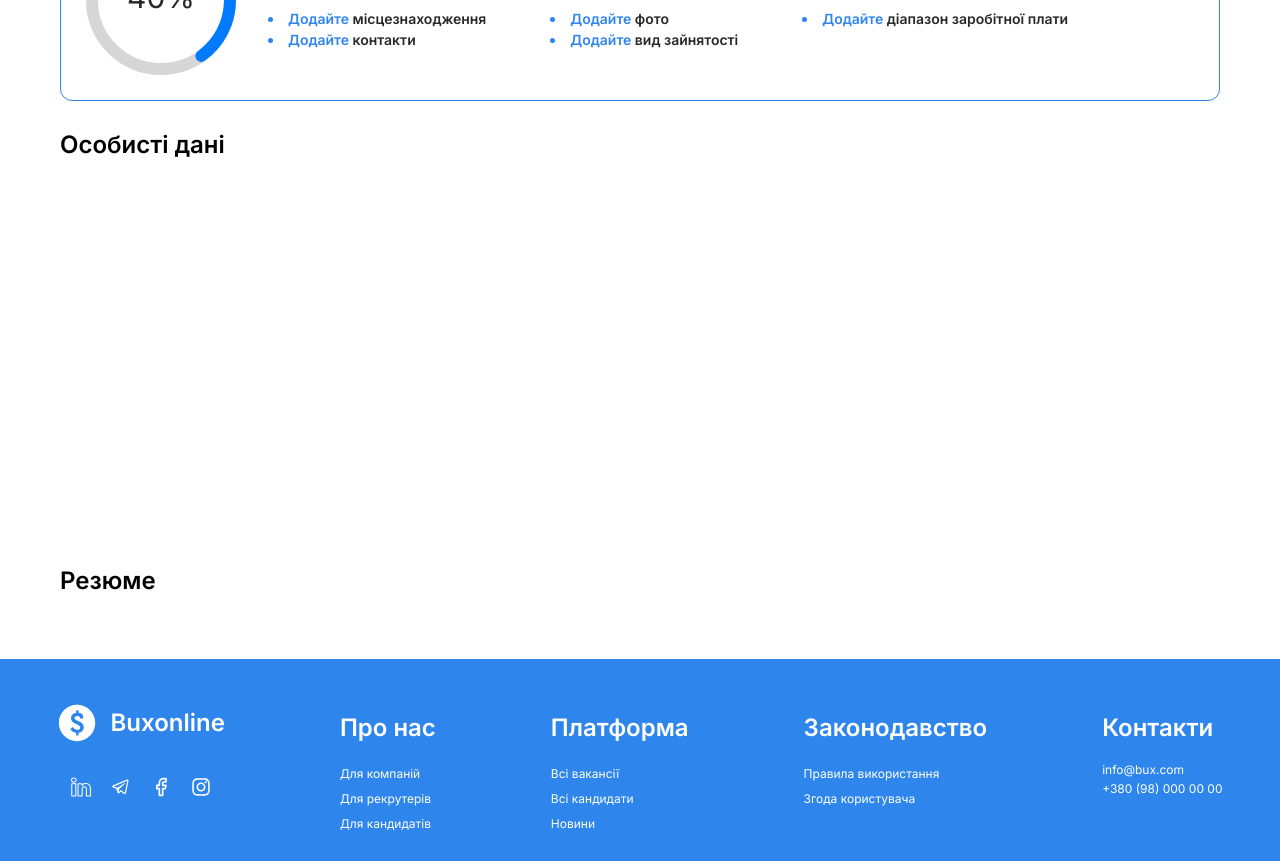
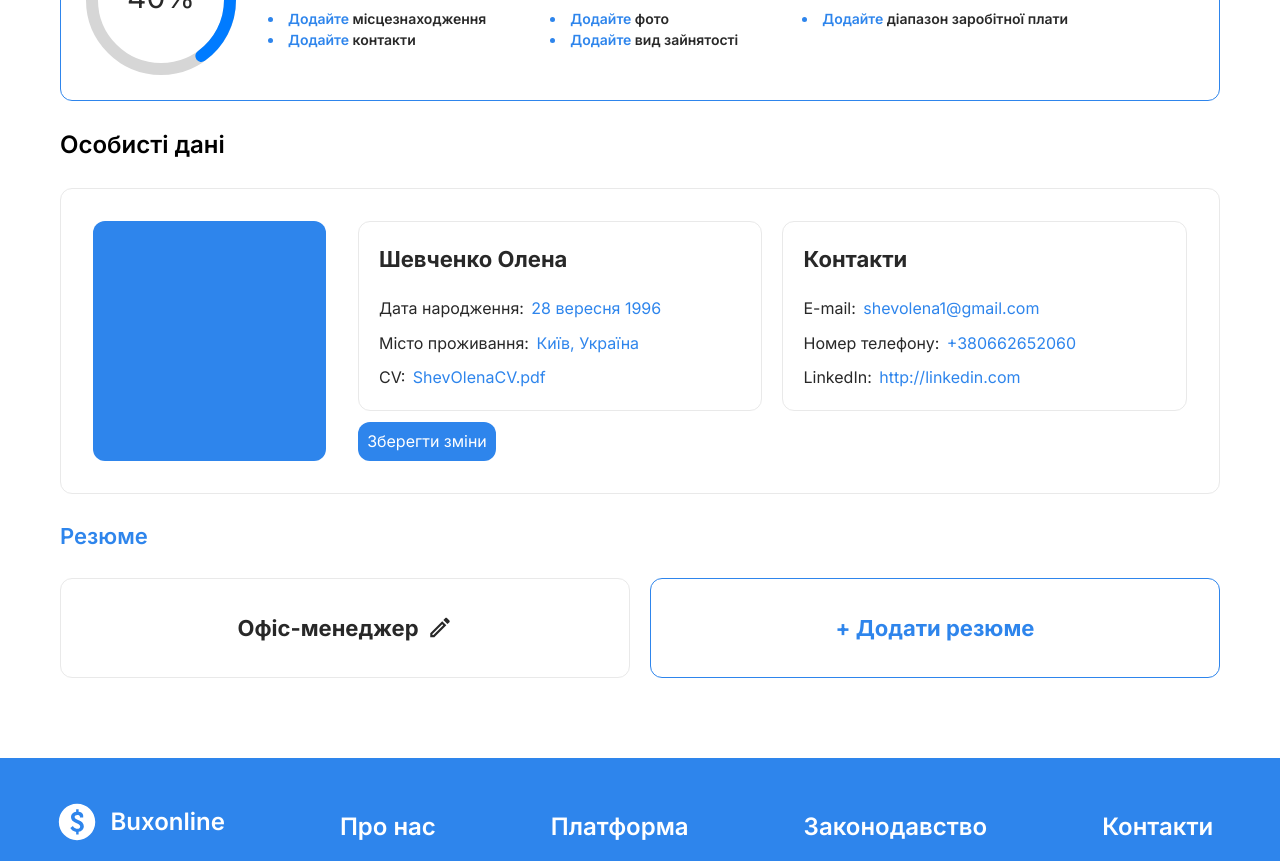
Before and after one commit to SergeyMyronenko/BuxOnline, a React (Vite) app: page /BuxOnline/employee/cabinet/1/edit in a window 1280 px wide. Shown: the part 380-1241 px from the top of the page. Built offline with nearby package versions, Linux system fonts and the light colour scheme.

Commit message:
feat: add SeekerCabinetEdit

```diff
--- /dev/null
+++ b/src/Components/Icons/EditIcon.jsx
@@ -0,0 +1,18 @@
+const EditIcon = () => {
+  return (
+    <svg
+      width="26"
+      height="27"
+      viewBox="0 0 26 27"
+      fill="none"
+      xmlns="http://www.w3.org/2000/svg"
+    >
+      <path
+        d="M15.2317 10.25L16.25 11.2683L6.41333 21.0833H5.41667V20.0867L15.2317 10.25ZM19.1317 3.75C18.8608 3.75 18.5792 3.85833 18.3733 4.06417L16.3908 6.04667L20.4533 10.1092L22.4358 8.12667C22.8583 7.70417 22.8583 7 22.4358 6.59917L19.9008 4.06417C19.6842 3.8475 19.4133 3.75 19.1317 3.75ZM15.2317 7.20583L3.25 19.1875V23.25H7.3125L19.2942 11.2683L15.2317 7.20583Z"
+        fill="#282828"
+      />
+    </svg>
+  );
+};
+
+export default EditIcon;
--- a/src/Pages/SeekerPage/CabinetWrapper/CabinetWrapper.scss
+++ b/src/Pages/SeekerPage/CabinetWrapper/CabinetWrapper.scss
@@ -1,8 +1,8 @@
 .seeker-profile-wrapper {
   width: 100%;
   display: flex;
+  gap: 25px;
   flex-direction: column;
-  gap: 25px;
   margin-bottom: 60px;
 
   .profile-title {
--- a/src/Pages/SeekerPage/CabinetWrapper/CabinetWrapper.tsx
+++ b/src/Pages/SeekerPage/CabinetWrapper/CabinetWrapper.tsx
@@ -13,7 +13,7 @@ const CabinetWrapper = ({ children }) => {
         </div>
       </div>
       <ProfileSettings />
-      <div className="profile-data-wrapper">{children}</div>
+      <div className="profile-data-wrapper ">{children}</div>
     </section>
   );
 };
--- a/src/Pages/SeekerPage/SeekerCabinet.scss
+++ b/src/Pages/SeekerPage/SeekerCabinet.scss
@@ -1,35 +1,8 @@
 @use "../../App.scss" as styles;
 
-.seeker-profile-wrapper {
+.profile-data {
   width: 100%;
+  height: 436px;
   display: flex;
-  flex-direction: column;
   gap: 25px;
-  margin-bottom: 60px;
-
-  .profile-title {
-    height: auto;
-    width: 100%;
-    display: flex;
-    justify-content: flex-start;
-    align-items: center;
-    margin: 25px 0px;
-
-    .profile-header {
-      display: flex;
-      gap: 20px;
-
-      h2 {
-        font-size: 32px;
-        font-weight: 700;
-      }
-    }
-  }
-
-  .profile-data {
-    width: 100%;
-    height: 436px;
-    display: flex;
-    gap: 25px;
-  }
 }
--- a/src/Pages/SeekerPage/SeekerCabinetEdit.scss
+++ b/src/Pages/SeekerPage/SeekerCabinetEdit.scss
@@ -0,0 +1,64 @@
+@use "../../App.scss" as styles;
+
+.profile-data-edit {
+  width: 100%;
+  display: flex;
+  flex-direction: column;
+  gap: 25px;
+
+  .profile-resume {
+    width: 100%;
+    display: flex;
+    flex-direction: column;
+    gap: 25px;
+    margin-bottom: 20px;
+
+    h3 {
+      font-size: 22px;
+      font-weight: 600;
+      color: styles.$lightBlue;
+    }
+
+    .resumes {
+      height: 100px;
+      width: 100%;
+      display: flex;
+      gap: 20px;
+
+      div {
+        width: 100%;
+        padding: 32px;
+        display: flex;
+        justify-content: center;
+        align-items: center;
+        border-radius: 12px;
+
+        &.resume {
+          border: 1px solid styles.$grayForFill;
+
+          button {
+            color: styles.$blackForText;
+          }
+        }
+
+        &.add-resume {
+          border: 1px solid styles.$lightBlue;
+
+          button {
+            color: styles.$lightBlue;
+          }
+        }
+
+        button {
+          background-color: transparent;
+          border: none;
+          font-size: 22px;
+          font-weight: 700;
+          display: flex;
+          align-items: center;
+          gap: 8px;
+        }
+      }
+    }
+  }
+}
--- a/src/Pages/SeekerPage/SeekerCabinetEdit.tsx
+++ b/src/Pages/SeekerPage/SeekerCabinetEdit.tsx
@@ -1,24 +1,29 @@
 import React from "react";
-import "./SeekerCabinet.scss";
+import "./SeekerCabinetEdit.scss";
 import CabinetWrapper from "./CabinetWrapper/CabinetWrapper";
+import ProfileInfoEdit from "./SeekerWidgets/ProfileInfoEdit/ProfileInfoEdit";
+import EditIcon from "../../Components/Icons/EditIcon";
 
 const SeekerCabinetEdit = () => {
   return (
     <CabinetWrapper>
-      <div className="profile-data">
+      <div className="profile-data-edit">
         <h3>Особисті дані</h3>
-        <div className="personal-data-wraper">
-          <div className="seeker-photo"></div>
-          <div className="seeker-data">
-            <div className="seeker-info">
-              <h3></h3>
+        <ProfileInfoEdit />
+
+        <div className="profile-resume">
+          <h3>Резюме</h3>
+          <div className="resumes">
+            <div className="resume">
+              <button>
+                Офіс-менеджер <EditIcon />
+              </button>
             </div>
-            <div className="seeker-contacts"></div>
+            <div className="add-resume">
+              <button>+ Додати резюме</button>
+            </div>
           </div>
         </div>
-      </div>
-      <div className="profile-resume">
-        <h3>Резюме</h3>
       </div>
     </CabinetWrapper>
   );
--- /dev/null
+++ b/src/Pages/SeekerPage/SeekerWidgets/ProfileInfoEdit/ProfileInfoEdit.scss
@@ -0,0 +1,66 @@
+@use "../../../../App.scss" as styles;
+
+.profile-info-edit-wrapper {
+  width: 100%;
+  display: flex;
+  gap: 32px;
+  padding: 32px;
+  border: 1px solid styles.$grayForFill;
+  border-radius: 12px;
+
+  .seeker-photo {
+    width: 240px;
+    height: 240px;
+    background-color: styles.$lightBlue;
+    border-radius: 12px;
+  }
+
+  .seeker-data {
+    width: calc(100% - 240px);
+    display: flex;
+    flex-direction: column;
+    justify-content: space-between;
+
+    .seeker-info-wrapper {
+      width: 100%;
+      display: flex;
+      align-items: flex-start;
+      gap: 20px;
+
+      .seeker-info {
+        width: 100%;
+        padding: 20px;
+        display: flex;
+        flex-direction: column;
+        gap: 20px;
+        border: 1px solid styles.$grayForFill;
+        border-radius: 12px;
+
+        h3 {
+          font-size: 22px;
+          font-weight: 700;
+          color: styles.$blackForText;
+        }
+
+        .other-info {
+          width: 100%;
+          display: flex;
+          flex-direction: column;
+          gap: 10px;
+
+          p {
+            font-size: 16px;
+            font-weight: 400;
+            color: styles.$blackForText;
+            span {
+              margin-left: 3px;
+              &.editing {
+                color: styles.$lightBlue;
+              }
+            }
+          }
+        }
+      }
+    }
+  }
+}
--- /dev/null
+++ b/src/Pages/SeekerPage/SeekerWidgets/ProfileInfoEdit/ProfileInfoEdit.tsx
@@ -0,0 +1,84 @@
+import React, { useState } from "react";
+import "./ProfileInfoEdit.scss";
+import SolidButton from "../../../../Components/Buttons/SolidButton/SolidButton";
+import { useNavigate } from "react-router-dom";
+
+const fakeUser = {
+  name: "Шевченко Олена",
+  birthdate: "28 вересня 1996",
+  location: "Київ, Україна",
+  cv: "ShevOlenaCV.pdf",
+  contacts: {
+    email: "shevolena1@gmail.com",
+    phone: "+380662652060",
+    linkedin: "http://linkedin.com",
+  },
+};
+
+const ProfileInfoEdit = () => {
+  const [isEditing, setIsEditing] = useState(true);
+  const navigate = useNavigate();
+
+  return (
+    <div className="profile-info-edit-wrapper">
+      <div className="seeker-photo"></div>
+      <div className="seeker-data">
+        <div className="seeker-info-wrapper">
+          <div className="seeker-info">
+            <h3 className="seeker-name">{fakeUser.name}</h3>
+            <div className="other-info">
+              <SeekerInfoItem
+                fieldName={"Дата народження:"}
+                data={fakeUser.birthdate}
+                isEdit={isEditing}
+              />
+              <SeekerInfoItem
+                fieldName={"Місто проживання:"}
+                data={fakeUser.location}
+                isEdit={isEditing}
+              />
+              <SeekerInfoItem
+                fieldName={"CV:"}
+                data={fakeUser.cv}
+                isEdit={isEditing}
+              />
+            </div>
+          </div>
+          <div className="seeker-info">
+            <h3 className="seeker-name">Контакти</h3>
+            <div className="other-info">
+              <SeekerInfoItem
+                fieldName={"E-mail:"}
+                data={fakeUser.contacts.email}
+                isEdit={isEditing}
+              />
+              <SeekerInfoItem
+                fieldName={"Номер телефону:"}
+                data={fakeUser.contacts.phone}
+                isEdit={isEditing}
+              />
+              <SeekerInfoItem
+                fieldName={"LinkedIn:"}
+                data={fakeUser.contacts.linkedin}
+                isEdit={isEditing}
+              />
+            </div>
+          </div>
+        </div>
+        <SolidButton onClick={() => setIsEditing((prev) => !prev)}>
+          {isEditing ? "Зберегти зміни" : "Редагувати"}
+        </SolidButton>
+      </div>
+    </div>
+  );
+};
+
+const SeekerInfoItem = ({ fieldName, data, isEdit }) => {
+  return (
+    <p>
+      {fieldName} <span className={isEdit ? "editing" : ""}>{data}</span>
+    </p>
+  );
+};
+
+export default ProfileInfoEdit;
```
